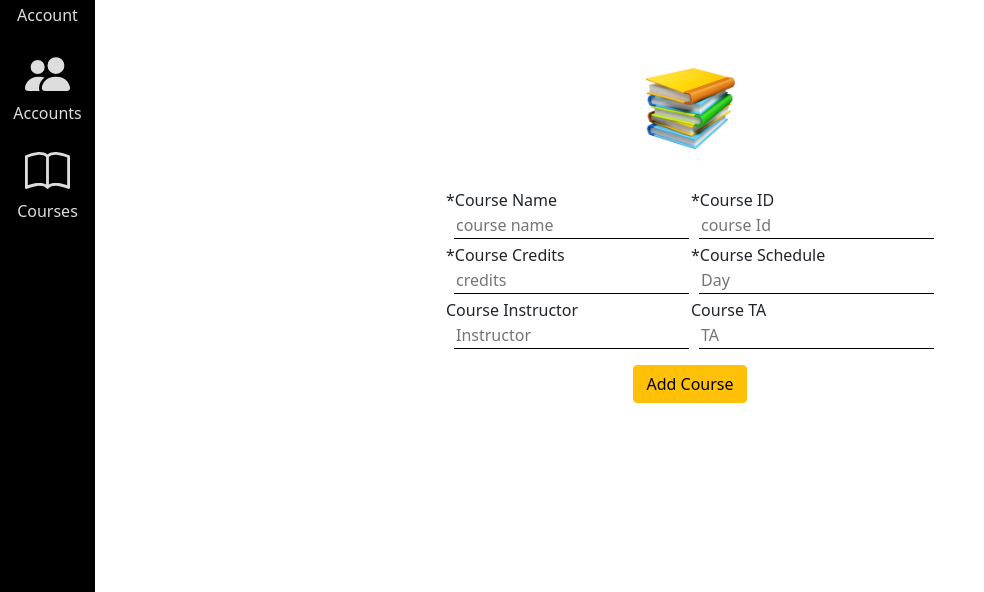
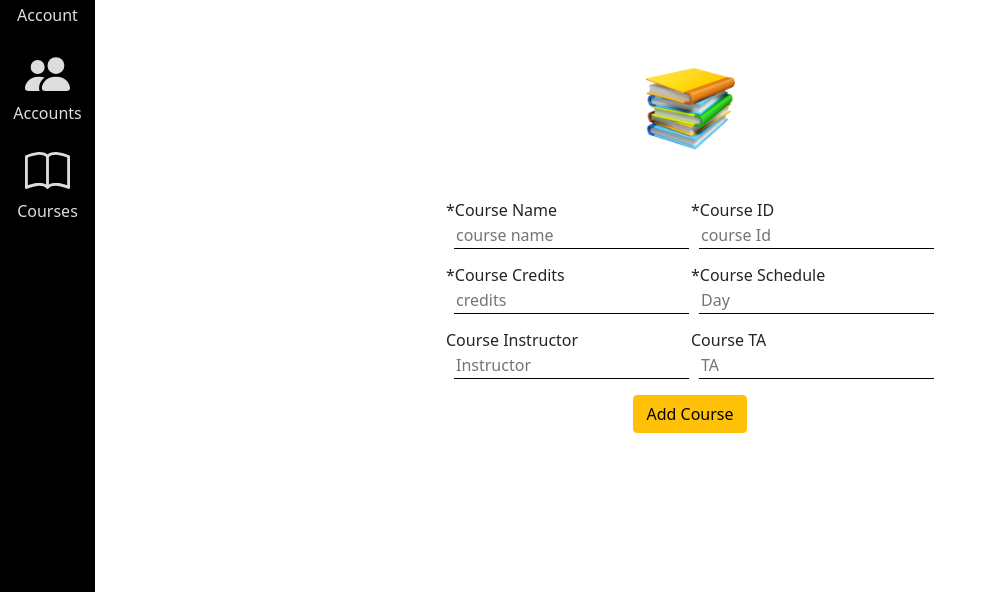
Before and after one commit to john4533/TA_App, a Django app: page /RegisterCourses/ in a window 1280 px wide. Shown: the part 167-759 px from the top of the page, without its empty margins (0-984 px from the left). Run offline with Django 3.2, Linux system fonts and the light colour scheme.

Commit message:
update styling for register_course page

```diff
--- a/static/css/register_courses.css
+++ b/static/css/register_courses.css
@@ -17,7 +17,7 @@ h1 {
     margin-top: 100px;
 }
 label {
-    margin-top: 2px;
+    margin-top: 12px;
 }
 
 input {
```
Also changed, not shown: static/css/sup_courses.css (+10 -9 lines).
